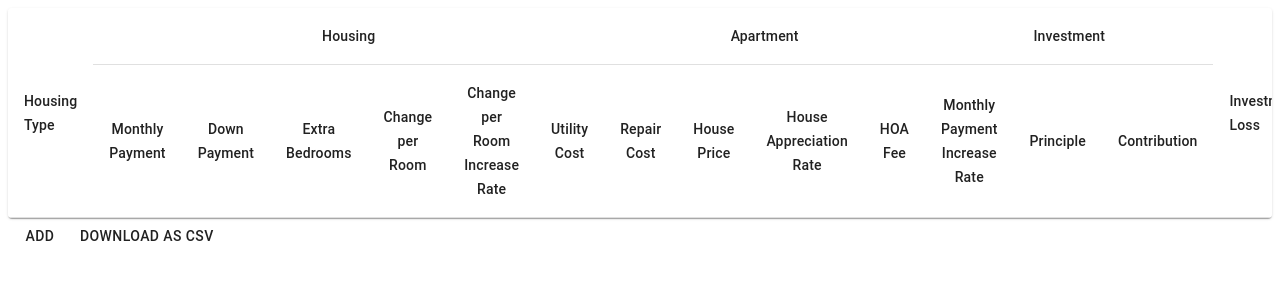
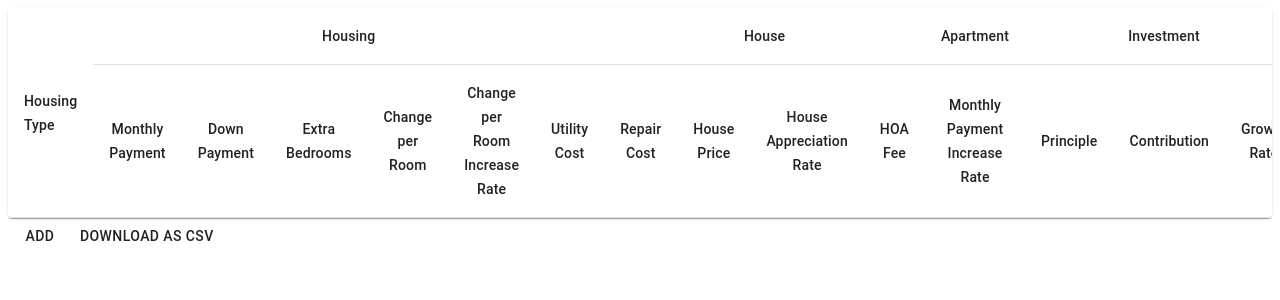
Before and after one commit to lherman-cs/housing, a React (Create React App) app: page / in a window 1280 px wide. Shown: the top 300 px of the page. Built offline with nearby package versions, Linux system fonts and the light colour scheme.

Commit message:
Fix unalligned header

```diff
--- a/src/App.tsx
+++ b/src/App.tsx
@@ -70,7 +70,8 @@ function App() {
             <TableRow>
               <TableCell rowSpan={2}>Housing Type</TableCell>
               <TableCell colSpan={6} align="center">Housing</TableCell>
-              <TableCell colSpan={4} align="center">Apartment</TableCell>
+              <TableCell colSpan={4} align="center">House</TableCell>
+              <TableCell colSpan={1} align="center">Apartment</TableCell>
               <TableCell colSpan={3} align="center">Investment</TableCell>
               <TableCell rowSpan={2}>Investment Loss</TableCell>
             </TableRow>
```
